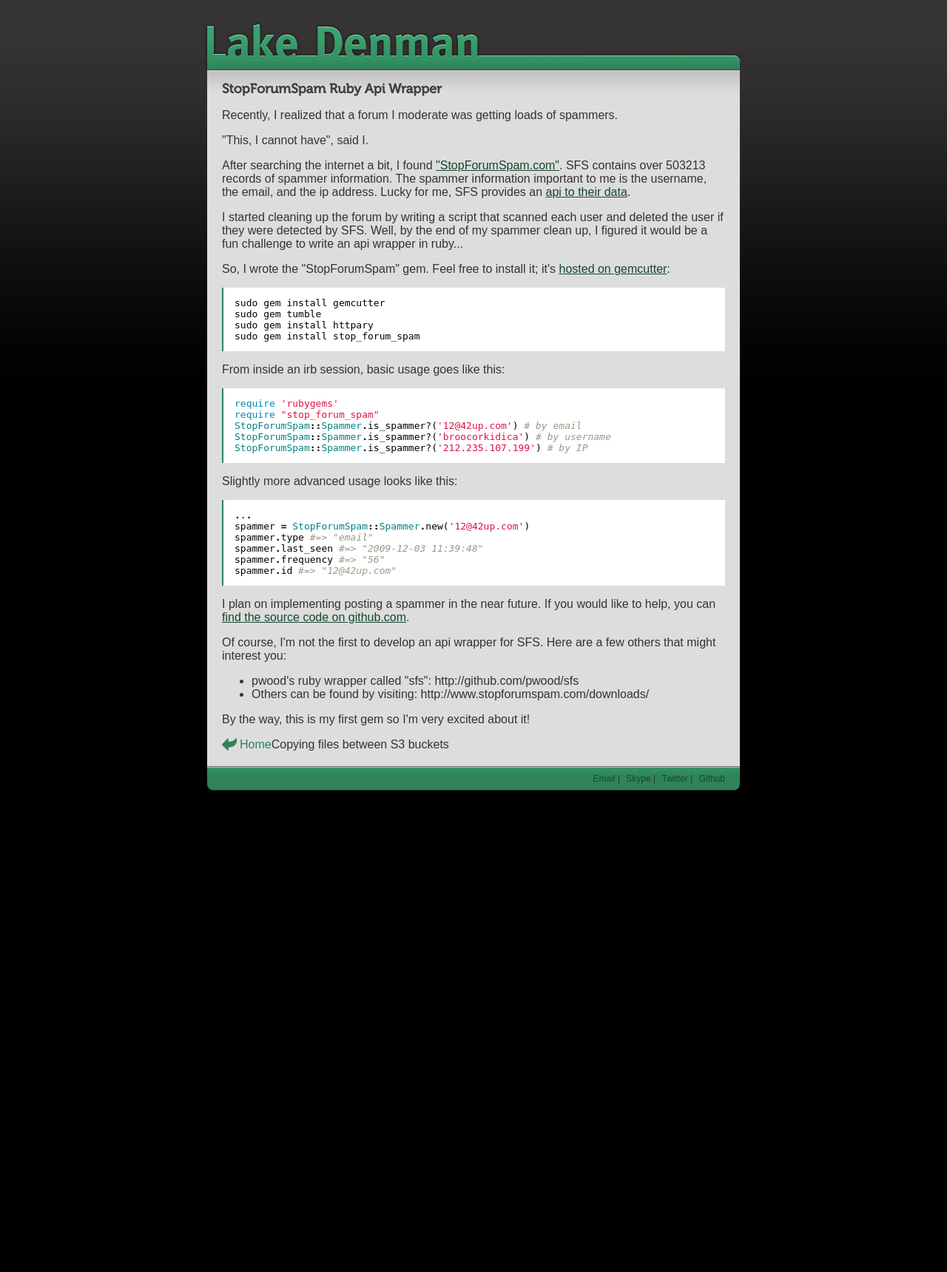
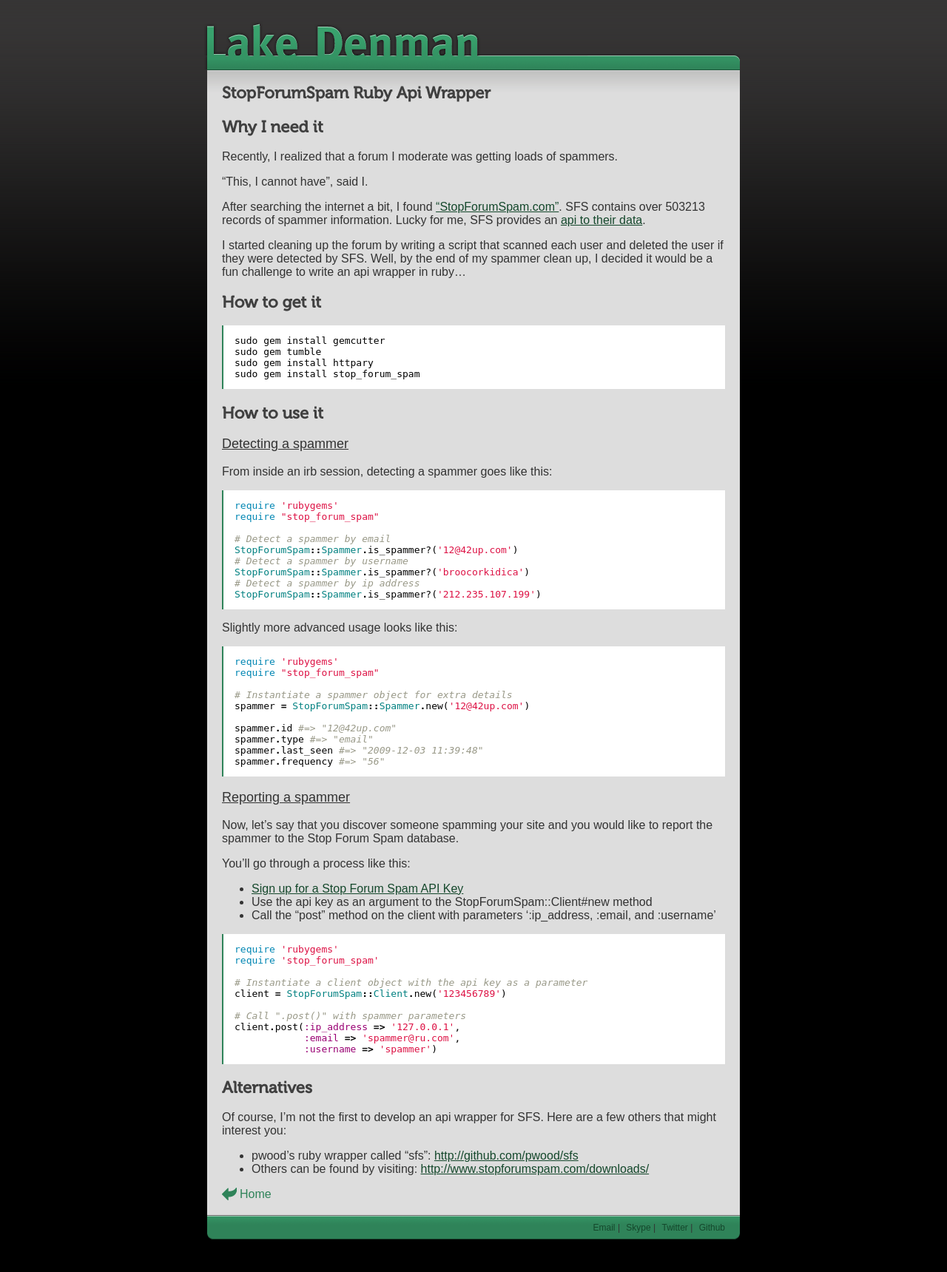
Before and after one commit to trainman419/namniart.com, a PHP site: page /_site/2009/12/02/stopforumspam-ruby-api-wrapper.html in a window 1280 px wide. Shown: the whole page at 74% size. Before the commit the page ends 1069 px from the top, so only its background shows below. Run offline with PHP 8.4, Linux system fonts and the light colour scheme.

Commit message:
update photo and stopforumspam post

```diff
--- a/_site/2009/07/08/starting-with-jekyll.html
+++ b/_site/2009/07/08/starting-with-jekyll.html
@@ -21,12 +21,10 @@
 
     <div id='content'>
       <h2>Jekyll Blog Generator</h2>
-      <p>Tom Preston-Werner's <a href="http://tom.preston-werner.com/2008/11/17/blogging-like-a-hacker.html"><em>Blogging Like a Hacker</em></a> should be an inspiration while learning Jekyll. Also, Basil Shkara's <a href="http://www.oiledmachine.com/posts/2008/12/27/overview-of-jekyll--a-static-site-generator-written-in-ruby.html"><em>Overview of Jekyll</em></a> is informative, as it lists reasons why one might want to use Jekyll, some trouble you will want to watch out for, and a lesson on getting started with Jekyll.</p>
+      <p>Tom Preston-Werner&#8217;s <a href='http://tom.preston-werner.com/2008/11/17/blogging-like-a-hacker.html'><em>Blogging Like a Hacker</em></a> should be an inspiration while learning Jekyll. Also, Basil Shkara&#8217;s <a href='http://www.oiledmachine.com/posts/2008/12/27/overview-of-jekyll--a-static-site-generator-written-in-ruby.html'><em>Overview of Jekyll</em></a> is informative, as it lists reasons why one might want to use Jekyll, some trouble you will want to watch out for, and a lesson on getting started with Jekyll.</p>
 
 <p>Jekyll is a simple, blog aware, static site generator. It takes a template directory (representing the raw form of a website), runs it through Textile or Markdown and Liquid converters, and spits out a complete, static website suitable for serving with Apache or your favorite web server. This is also the engine behind GitHub Pages.</p>
-
       <a class="home" href="/">Home</a>
-      How to Check Available Hard Drive Space
     </div>
 
     <div id= 'footer'>
@@ -35,7 +33,6 @@
       <a href="http://twitter.com/ldenman">Twitter</a> |
       <a href="http://github.com/ldenman">Github</a>
     </div>
-
 
     <script type="text/javascript">
     var gaJsHost = (("https:" == document.location.protocol) ? "https://ssl." : "http://www.");
--- a/_site/2009/10/23/new-theme.html
+++ b/_site/2009/10/23/new-theme.html
@@ -21,10 +21,8 @@
 
     <div id='content'>
       <h2>New Theme!!!</h2>
-      <p>Nik Pawlak of <a href="http://mindsetgear.com/">MindsetGear</a> has kindly designed this site. Thanks Nik! The site looks fresh!</p>
-
+      <p>Nik Pawlak of <a href='http://mindsetgear.com/'>MindsetGear</a> has kindly designed this site. Thanks Nik! The site looks fresh!</p>
       <a class="home" href="/">Home</a>
-      Simple Steps for Installing Ubuntu Desktop
     </div>
 
     <div id= 'footer'>
@@ -33,7 +31,6 @@
       <a href="http://twitter.com/ldenman">Twitter</a> |
       <a href="http://github.com/ldenman">Github</a>
     </div>
-
 
     <script type="text/javascript">
     var gaJsHost = (("https:" == document.location.protocol) ? "https://ssl." : "http://www.");
--- a/_site/2009/12/02/stopforumspam-ruby-api-wrapper.html
+++ b/_site/2009/12/02/stopforumspam-ruby-api-wrapper.html
@@ -21,63 +21,87 @@
 
     <div id='content'>
       <h2>StopForumSpam Ruby Api Wrapper</h2>
-      <p>Recently, I realized that a forum I moderate was getting loads of spammers.</p>
+      <h2 id='why_i_need_it'>Why I need it</h2>
 
-<p>"This, I cannot have", said I.</p>
+<p>Recently, I realized that a forum I moderate was getting loads of spammers.</p>
 
-<p>After searching the internet a bit, I found <a href="http://www.stopforumspam.com/">"StopForumSpam.com"</a>. SFS contains over 503213 records of spammer information. The spammer information important to me is the username, the email, and the ip address. Lucky for me, SFS provides an <a href="http://www.stopforumspam.com/apis">api to their data</a>.</p>
+<p>&#8220;This, I cannot have&#8221;, said I.</p>
 
-<p>I started cleaning up the forum by writing a script that scanned each user and deleted the user if they were detected by SFS.
-Well, by the end of my spammer clean up, I figured it would be a fun challenge to write an api wrapper in ruby...</p>
+<p>After searching the internet a bit, I found <a href='http://www.stopforumspam.com/'>&#8220;StopForumSpam.com&#8221;</a>. SFS contains over 503213 records of spammer information. Lucky for me, SFS provides an <a href='http://www.stopforumspam.com/apis'>api to their data</a>.</p>
 
-<p>So, I wrote the "StopForumSpam" gem. Feel free to install it; it's <a href="http://gemcutter.org/gems/stop_forum_spam">hosted on gemcutter</a>:</p>
+<p>I started cleaning up the forum by writing a script that scanned each user and deleted the user if they were detected by SFS. Well, by the end of my spammer clean up, I decided it would be a fun challenge to write an api wrapper in ruby&#8230;</p>
 
-<div class="highlight"><pre>sudo gem install gemcutter
+<h2 id='how_to_get_it'>How to get it</h2>
+<div class='highlight'><pre>sudo gem install gemcutter
 sudo gem tumble
 sudo gem install httpary
 sudo gem install stop_forum_spam
 </pre>
 </div>
+<h2 id='how_to_use_it'>How to use it</h2>
 
+<h3 id='detecting_a_spammer'>Detecting a spammer</h3>
 
-<p>From inside an irb session, basic usage goes like this:</p>
+<p>From inside an irb session, detecting a spammer goes like this:</p>
+<div class='highlight'><pre><span class='nb'>require</span> <span class='s1'>&#39;rubygems&#39;</span>
+<span class='nb'>require</span> <span class='s2'>&quot;stop_forum_spam&quot;</span>
 
-<div class="highlight"><pre><span class="nb">require</span> <span class="s1">&#39;rubygems&#39;</span>
-<span class="nb">require</span> <span class="s2">&quot;stop_forum_spam&quot;</span>
-<span class="no">StopForumSpam</span><span class="o">::</span><span class="no">Spammer</span><span class="o">.</span><span class="n">is_spammer?</span><span class="p">(</span><span class="s1">&#39;12@42up.com&#39;</span><span class="p">)</span> <span class="c1"># by email</span>
-<span class="no">StopForumSpam</span><span class="o">::</span><span class="no">Spammer</span><span class="o">.</span><span class="n">is_spammer?</span><span class="p">(</span><span class="s1">&#39;broocorkidica&#39;</span><span class="p">)</span> <span class="c1"># by username</span>
-<span class="no">StopForumSpam</span><span class="o">::</span><span class="no">Spammer</span><span class="o">.</span><span class="n">is_spammer?</span><span class="p">(</span><span class="s1">&#39;212.235.107.199&#39;</span><span class="p">)</span> <span class="c1"># by IP</span>
+<span class='c1'># Detect a spammer by email</span>
+<span class='no'>StopForumSpam</span><span class='o'>::</span><span class='no'>Spammer</span><span class='o'>.</span><span class='n'>is_spammer?</span><span class='p'>(</span><span class='s1'>&#39;12@42up.com&#39;</span><span class='p'>)</span>
+<span class='c1'># Detect a spammer by username</span>
+<span class='no'>StopForumSpam</span><span class='o'>::</span><span class='no'>Spammer</span><span class='o'>.</span><span class='n'>is_spammer?</span><span class='p'>(</span><span class='s1'>&#39;broocorkidica&#39;</span><span class='p'>)</span>
+<span class='c1'># Detect a spammer by ip address</span>
+<span class='no'>StopForumSpam</span><span class='o'>::</span><span class='no'>Spammer</span><span class='o'>.</span><span class='n'>is_spammer?</span><span class='p'>(</span><span class='s1'>&#39;212.235.107.199&#39;</span><span class='p'>)</span>
 </pre>
 </div>
+<p>Slightly more advanced usage looks like this:</p>
+<div class='highlight'><pre><span class='nb'>require</span> <span class='s1'>&#39;rubygems&#39;</span>
+<span class='nb'>require</span> <span class='s2'>&quot;stop_forum_spam&quot;</span>
 
+<span class='c1'># Instantiate a spammer object for extra details</span>
+<span class='n'>spammer</span> <span class='o'>=</span> <span class='no'>StopForumSpam</span><span class='o'>::</span><span class='no'>Spammer</span><span class='o'>.</span><span class='n'>new</span><span class='p'>(</span><span class='s1'>&#39;12@42up.com&#39;</span><span class='p'>)</span>
 
-<p>Slightly more advanced usage looks like this:</p>
-
-<div class="highlight"><pre><span class="o">.</span><span class="n">.</span><span class="o">.</span>
-<span class="n">spammer</span> <span class="o">=</span> <span class="no">StopForumSpam</span><span class="o">::</span><span class="no">Spammer</span><span class="o">.</span><span class="n">new</span><span class="p">(</span><span class="s1">&#39;12@42up.com&#39;</span><span class="p">)</span>
-<span class="n">spammer</span><span class="o">.</span><span class="n">type</span> <span class="c1">#=&gt; &quot;email&quot;</span>
-<span class="n">spammer</span><span class="o">.</span><span class="n">last_seen</span> <span class="c1">#=&gt; &quot;2009-12-03 11:39:48&quot;</span>
-<span class="n">spammer</span><span class="o">.</span><span class="n">frequency</span> <span class="c1">#=&gt; &quot;56&quot;</span>
-<span class="n">spammer</span><span class="o">.</span><span class="n">id</span> <span class="c1">#=&gt; &quot;12@42up.com&quot;</span>
+<span class='n'>spammer</span><span class='o'>.</span><span class='n'>id</span> <span class='c1'>#=&gt; &quot;12@42up.com&quot;</span>
+<span class='n'>spammer</span><span class='o'>.</span><span class='n'>type</span> <span class='c1'>#=&gt; &quot;email&quot;</span>
+<span class='n'>spammer</span><span class='o'>.</span><span class='n'>last_seen</span> <span class='c1'>#=&gt; &quot;2009-12-03 11:39:48&quot;</span>
+<span class='n'>spammer</span><span class='o'>.</span><span class='n'>frequency</span> <span class='c1'>#=&gt; &quot;56&quot;</span>
 </pre>
 </div>
+<h3 id='reporting_a_spammer'>Reporting a spammer</h3>
 
+<p>Now, let&#8217;s say that you discover someone spamming your site and you would like to report the spammer to the Stop Forum Spam database.</p>
 
-<p>I plan on implementing posting a spammer in the near future. If you would like to help, you can <a href="http://github.com/ldenman/stop_forum_spam">find the source code on github.com</a>.</p>
-
-<p>Of course, I'm not the first to develop an api wrapper for SFS. Here are a few others that might interest you:</p>
+<p>You&#8217;ll go through a process like this:</p>
 
 <ul>
-<li>pwood's ruby wrapper called "sfs": http://github.com/pwood/sfs<br/>
-</li>
-<li>Others can be found by visiting: http://www.stopforumspam.com/downloads/</li>
+<li><a href='http://stopforumspam.com/signup'>Sign up for a Stop Forum Spam API Key</a></li>
+
+<li>Use the api key as an argument to the StopForumSpam::Client#new method</li>
+
+<li>Call the &#8220;post&#8221; method on the client with parameters &#8216;:ip_address, :email, and :username&#8217;</li>
 </ul>
+<div class='highlight'><pre><span class='nb'>require</span> <span class='s1'>&#39;rubygems&#39;</span>
+<span class='nb'>require</span> <span class='s1'>&#39;stop_forum_spam&#39;</span>
 
+<span class='c1'># Instantiate a client object with the api key as a parameter</span>
+<span class='n'>client</span> <span class='o'>=</span> <span class='no'>StopForumSpam</span><span class='o'>::</span><span class='no'>Client</span><span class='o'>.</span><span class='n'>new</span><span class='p'>(</span><span class='s1'>&#39;123456789&#39;</span><span class='p'>)</span>
 
-<p>By the way, this is my first gem so I'm very excited about it!</p>
+<span class='c1'># Call &quot;.post()&quot; with spammer parameters</span>
+<span class='n'>client</span><span class='o'>.</span><span class='n'>post</span><span class='p'>(</span><span class='ss'>:ip_address</span> <span class='o'>=&gt;</span> <span class='s1'>&#39;127.0.0.1&#39;</span><span class='p'>,</span>
+            <span class='ss'>:email</span> <span class='o'>=&gt;</span> <span class='s1'>&#39;spammer@ru.com&#39;</span><span class='p'>,</span>
+            <span class='ss'>:username</span> <span class='o'>=&gt;</span> <span class='s1'>&#39;spammer&#39;</span><span class='p'>)</span>
+</pre>
+</div>
+<h2 id='alternatives'>Alternatives</h2>
 
+<p>Of course, I&#8217;m not the first to develop an api wrapper for SFS. Here are a few others that might interest you:</p>
+
+<ul>
+<li>pwood&#8217;s ruby wrapper called &#8220;sfs&#8221;: <a href='http://github.com/pwood/sfs'>http://github.com/pwood/sfs</a></li>
+
+<li>Others can be found by visiting: <a href='http://www.stopforumspam.com/downloads/'>http://www.stopforumspam.com/downloads/</a></li>
+</ul>
       <a class="home" href="/">Home</a>
-      Copying files between S3 buckets
     </div>
 
     <div id= 'footer'>
@@ -86,7 +110,6 @@ sudo gem install stop_forum_spam
       <a href="http://twitter.com/ldenman">Twitter</a> |
       <a href="http://github.com/ldenman">Github</a>
     </div>
-
 
     <script type="text/javascript">
     var gaJsHost = (("https:" == document.location.protocol) ? "https://ssl." : "http://www.");
--- a/_site/css/screen.css
+++ b/_site/css/screen.css
@@ -27,6 +27,10 @@ h2.title a {
 
 h2.title a:hover {
 	color: #666;
+}
+
+h3 {
+  font-size: 22px;
 }
 
 .read-more {
--- a/_site/index.html
+++ b/_site/index.html
@@ -42,7 +42,7 @@
     <li>
         <h2 class="title"><a href="/2009/12/02/stopforumspam-ruby-api-wrapper.html">StopForumSpam Ruby Api Wrapper</a></h2>
           <p>
-            I recently built an api wrapper for checking if an ip, email, or username is related to a spammer.
+            Use my Stop Forum Spam api wrapper to detect and report spammers!
           </p>
       </li>
 
--- a/css/screen.css
+++ b/css/screen.css
@@ -27,6 +27,10 @@ h2.title a {
 
 h2.title a:hover {
 	color: #666;
+}
+
+h3 {
+  font-size: 22px;
 }
 
 .read-more {
--- a/css/style-nik.css
+++ b/css/style-nik.css
@@ -44,7 +44,7 @@ a {
 h2 {
 	color: #404040;
 	font-family: "Museo 500", Helvetica,"Helvetica Neue",Arial,Geneva,sans-serif;
-	font-size: 18px;
+	font-size: 22px;
 	}
 
 h2.title {
@@ -58,6 +58,12 @@ h2.title a {
 
 h2.title a:active {
 	color: #15482c;
+}
+
+h3 {
+  font-size: 18px;
+  font-weight: normal;
+  text-decoration: underline;
 }
 
 #sidebar a {
```
Also changed, not shown: _posts/2009-12-02-stopforumspam-ruby-api-wrapper.markdown (+50 -16 lines), _site/2009/06/30/the-open-command.html (+6 -18 lines), _site/2009/07/01/the-df-command.html (+6 -22 lines), _site/2009/08/09/the-nohup-command.html (+8 -23 lines), _site/2009/09/09/a-fix-for-postfix.html (+6 -15 lines), _site/2009/10/20/simple-steps-for-installing-ubuntu-desktop.html (+7 -13 lines), _site/2009/10/27/copying-files-between-s3-buckets.html (+33 -40 lines), _site/2009/12/08/set-the-date-in-linux.html (+13 -34 lines), _site/css/style-nik.css (+7 -1 lines), _site/css/images/face.png, css/images/face.png.
